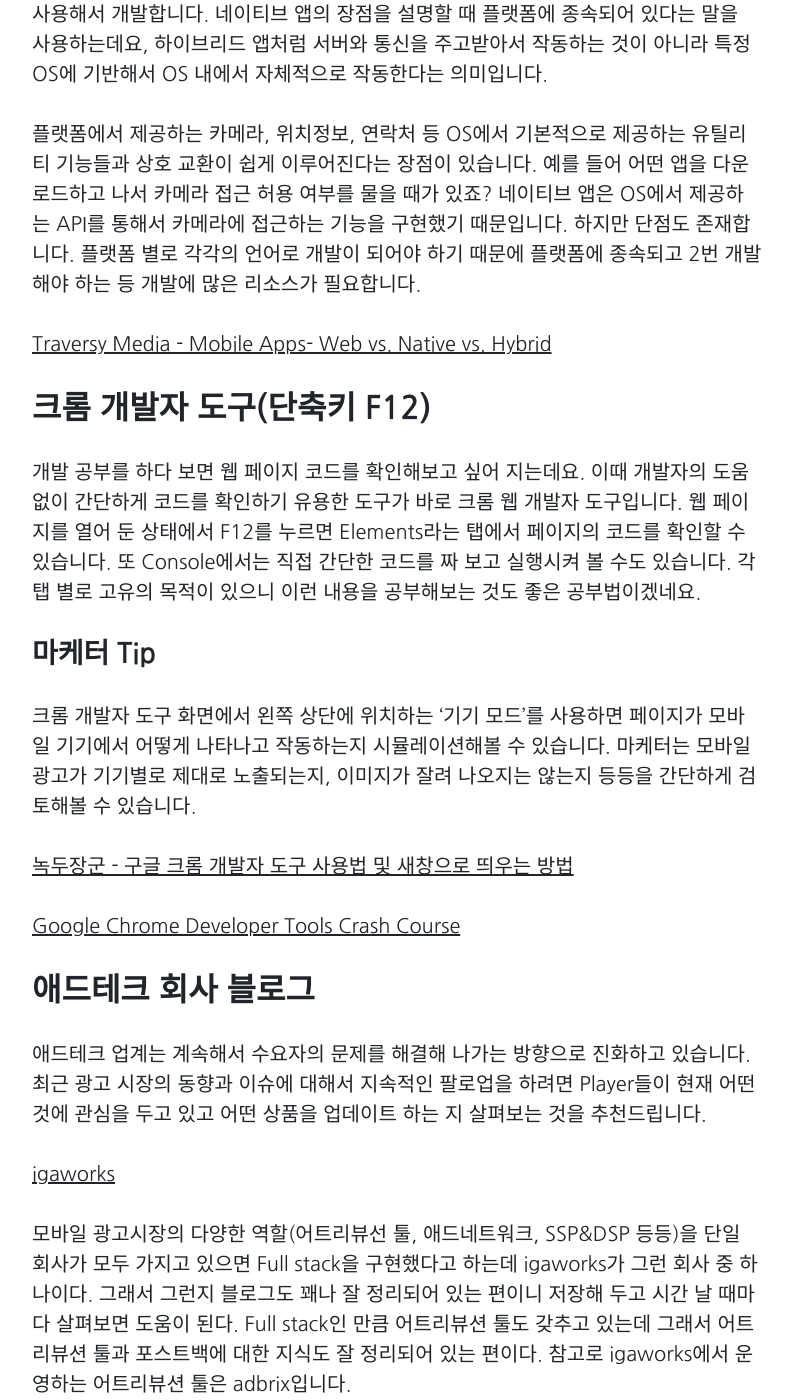
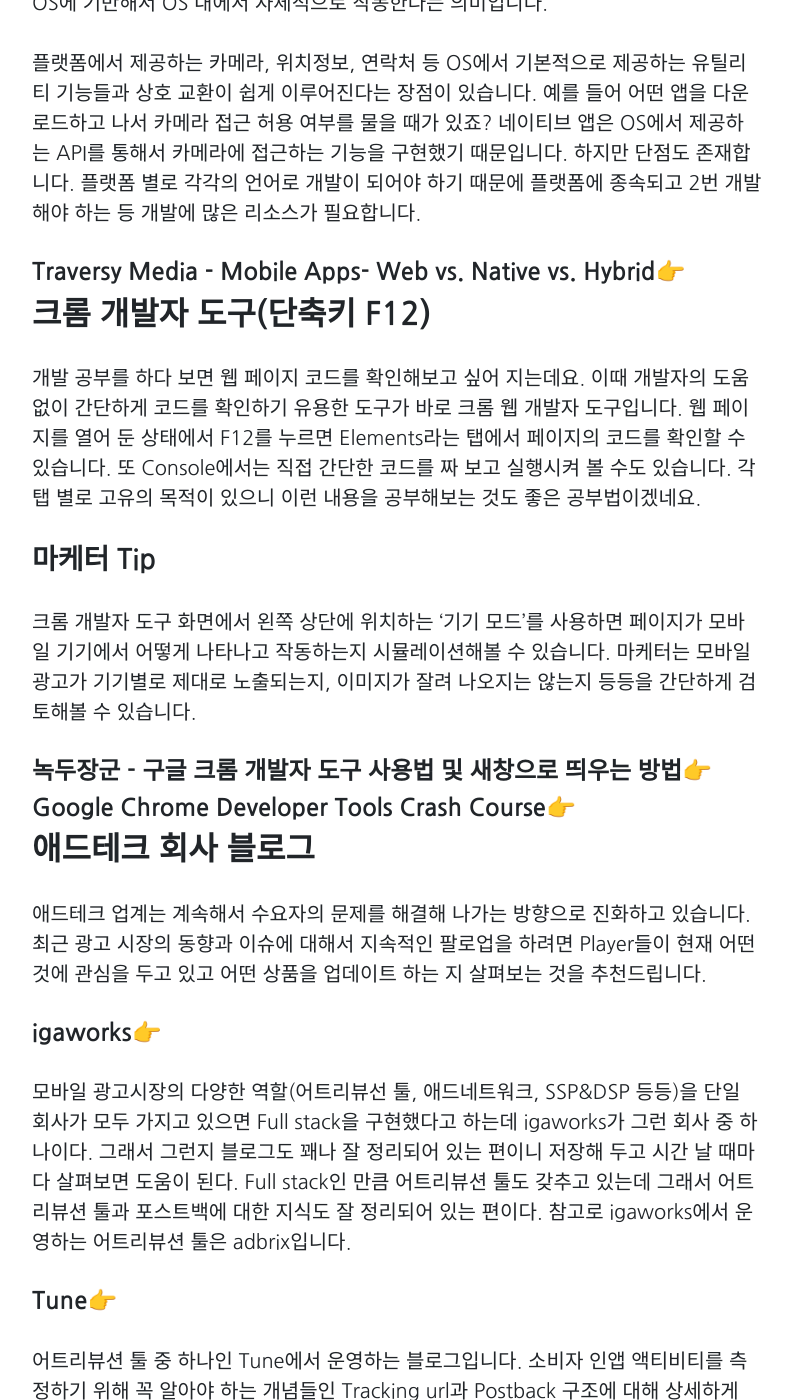
Before and after one commit to Marapro88/mara, a Jekyll site: the page built from _posts/2020-05-10-digital-marketing-cheat-key-3.md, in a window 1280 px wide and 1400 px high, scrolled down 3696 px. Shown: the whole window, without its empty margins (243-1035 px from the left). Built offline with Jekyll 4.4.1, drawn with Linux system fonts in a browser that asks for light colours; comment, search, counter and statistics services are not loaded; some of the changed text lies outside the part shown.

Commit message:
0525 링크 이모지 바꾸기

```diff
--- a/_posts/2020-05-10-digital-marketing-cheat-key-3.md
+++ b/_posts/2020-05-10-digital-marketing-cheat-key-3.md
@@ -33,13 +33,13 @@
 
 요청사항이 클라이언트 사이드이냐 서버 사이드이냐에 따라서 컨택포인트를 구별할 수 있습니다.
 
-[[생활코딩] 서버란 무엇인가](https://www.youtube.com/watch?v=bnpJVGt5Cxk)
+#### [[생활코딩] 서버란 무엇인가👉](https://www.youtube.com/watch?v=bnpJVGt5Cxk)
 
 ## API
 
 API는 서버와 클라이언트가 통신하는 규칙입니다. 예를 들어 비행기표를 검색하는 서비스를 제공한다고 가정해봅시다. 유저는 날짜, 목적지, 시간대, 요금 등등 비행기표를 요청하는 데 필요한 정보를 적어서 제출합니다. 클라이언트는 이 요청을 각 비행사 서버에 전달합니다. 서버는 요청받은 정보에 해당하는 값을 다시 응답해주면 유저는 검색 결과를 보게 됩니다. 이때 클라이언트가 어떤 식으로 정보를 요청하고 서버가 응답할 때 어떤 식으로 정보를 응답해줘야 하는 지를 정의한 규칙이 바로 API죠. 날짜는 "MMDDYY", 요금은 "#,###. 00+Currency" 형태로 응답해줘 와 같은 규칙이요. 앱 서비스 업무를 하다 보면 API 연동을 해야 한다는 말을 정말 많이 듣게 되는데요. 이제 이 말을 들으면 "필요한 정보를 다른 서비스 주체로부터 응답받아오기 위해서 통신 규칙을 전달해야 한다는 의미이구나"라고 이해하실 수 있으시겠죠?
 
-[[Mulesoft] What is API?](https://www.youtube.com/watch?v=s7wmiS2mSXY )
+#### [[Mulesoft]What is API?👉](https://www.youtube.com/watch?v=s7wmiS2mSXY )
 
 서버와 클라이언트, 그리고 API의 관계에 대해서 쉽게 잘 설명해놓은 자료입니다. 영어 자료이긴 하지만 자막 기능 사용 가능하니 꼭 한번 시청해보세요.
 
@@ -47,13 +47,13 @@
 
 Android Application Package의 줄임말로 AOS 모바일에서 플레이스토어를 거치지 않고 앱을 다운로드할 수 있는 방법으로 많이 사용됩니다. 앱 서비스 회사라면 주기적으로 수정사항과 신규 프로덕을 업데이트해서 플레이스토어에 앱을 업로드하고 배포를 하는데요, 정식으로 앱을 업로드하기 전에 수정사항들이 모바일에서 정상적으로 동작하는지 확인하기 위한 내부 QA 용도로 사용되곤 합니다. APK 파일에 대한 좀 더 자세한 설명은 아래 유튜브를 참고해주세요.
 
-[[Android] What is APK files? ](https://www.youtube.com/watch?v=Hawj4WRxNSs)
+#### [[Android]What is APK files?👉 ](https://www.youtube.com/watch?v=Hawj4WRxNSs)
 
 ## SDK
 
 Software Development Kit의 줄임말로 앱을 동작시키기 위한 각종 코드(Libraries)와 문서(Documentation), API가 정리되어 있는 파일입니다. 앱 서비스 관련 업무를 하다 보면 "저희 SDK 탑재해주셔야 해요"라는 말 들어보셨을 텐데요. 예를 들어 Facebook 광고를 활용하려면 Facebook에서 제공하는 Facebook SDK를 탑재해야 합니다. Facebook은 SDK를 통해서 광고주 앱 내 이벤트, 인스톨 이후 Action에 대해서 postback을 받아보고 유저 정보를 분석해 캠페인을 최적화합니다. 이렇게 다른 앱이 제공하는 서비스를 활용하기 위해 해당 앱의 SDK를 자사 앱에 탑재하려면 개발자의 도움을 받아야 합니다. SDK 탑재 이후 플레이스토어/ 앱스토어에 업로드하여 버전 업그레이드를 한 유저가 사용을 해야 비로소 기능을 사용할 수 있습니다. 즉, '다른 앱 SDK를 업데이트했다면 서비스를 활용하려면 시차가 있다!'라는 부분을 이해하고 계셔야 합니다. 아래 링크에서 Facebook SDK를 직접 보면 좀 더 이해하기 쉬우실 거에요.
 
-[Facebook SDK 구경하러 가기 ](https://developers.facebook.com/docs/apis-and-sdks/)
+#### [Facebook SDK 구경하러 가기👉 ](https://developers.facebook.com/docs/apis-and-sdks/)
 
 ## 앱의 종류
 
@@ -69,7 +69,7 @@
 
 플랫폼에서 제공하는 카메라, 위치정보, 연락처 등 OS에서 기본적으로 제공하는 유틸리티 기능들과 상호 교환이 쉽게 이루어진다는 장점이 있습니다. 예를 들어 어떤 앱을 다운로드하고 나서 카메라 접근 허용 여부를 물을 때가 있죠? 네이티브 앱은 OS에서 제공하는 API를 통해서 카메라에 접근하는 기능을 구현했기 때문입니다. 하지만 단점도 존재합니다. 플랫폼 별로 각각의 언어로 개발이 되어야 하기 때문에 플랫폼에 종속되고 2번 개발해야 하는 등 개발에 많은 리소스가 필요합니다.
 
-[Traversy Media - Mobile Apps- Web vs. Native vs. Hybrid](https://www.youtube.com/watch?v=ZikVtdopsfY)
+#### [Traversy Media - Mobile Apps- Web vs. Native vs. Hybrid👉](https://www.youtube.com/watch?v=ZikVtdopsfY)
 
 ## 크롬 개발자 도구(단축키 F12)
 
@@ -79,19 +79,19 @@
 
 크롬 개발자 도구 화면에서 왼쪽 상단에 위치하는 '기기 모드'를 사용하면 페이지가 모바일 기기에서 어떻게 나타나고 작동하는지 시뮬레이션해볼 수 있습니다. 마케터는 모바일 광고가 기기별로 제대로 노출되는지, 이미지가 잘려 나오지는 않는지 등등을 간단하게 검토해볼 수 있습니다.
 
-[녹두장군 - 구글 크롬 개발자 도구 사용법 및 새창으로 띄우는 방법]( https://mainia.tistory.com/2393 )
+#### [녹두장군 - 구글 크롬 개발자 도구 사용법 및 새창으로 띄우는 방법👉]( https://mainia.tistory.com/2393 )
 
-[Google Chrome Developer Tools Crash Course](https://www.youtube.com/watch?v=x4q86IjJFag)
+#### [Google Chrome Developer Tools Crash Course👉](https://www.youtube.com/watch?v=x4q86IjJFag)
 
 ## 애드테크 회사 블로그
 
 애드테크 업계는 계속해서 수요자의 문제를 해결해 나가는 방향으로 진화하고 있습니다. 최근 광고 시장의 동향과 이슈에 대해서 지속적인 팔로업을 하려면 Player들이 현재 어떤 것에 관심을 두고 있고 어떤 상품을 업데이트 하는 지 살펴보는 것을 추천드립니다.
 
-[igaworks](http://blog.igaworks.com/)
+#### [igaworks👉](http://blog.igaworks.com/)
 
 모바일 광고시장의 다양한 역할(어트리뷰선 툴, 애드네트워크, SSP&DSP 등등)을 단일 회사가 모두 가지고 있으면 Full stack을 구현했다고 하는데 igaworks가 그런 회사 중 하나이다. 그래서 그런지 블로그도 꽤나 잘 정리되어 있는 편이니 저장해 두고 시간 날 때마다 살펴보면 도움이 된다. Full stack인 만큼 어트리뷰션 툴도 갖추고 있는데 그래서 어트리뷰션 툴과 포스트백에 대한 지식도 잘 정리되어 있는 편이다. 참고로 igaworks에서 운영하는 어트리뷰션 툴은 adbrix입니다.
 
-[Tune](https://blog.naver.com/tunekorea)
+#### [Tune👉](https://blog.naver.com/tunekorea)
 
 어트리뷰션 툴 중 하나인 Tune에서 운영하는 블로그입니다. 소비자 인앱 액티비티를 측정하기 위해 꼭 알아야 하는 개념들인 Tracking url과 Postback 구조에 대해 상세하게 설명하고 있습니다.
 
@@ -99,6 +99,6 @@
 
 구글링으로 영어로 검색을 하면 좀 더 딥하고 상세한 정보를 얻을 수 있다. 주로 미국 모바일 광고 시장에서 먼저 시행되고 한국은 2~3년 정도 늦는 감이 있는데 특히 RTB 관련된 내용은 영어로 구글링 하면 양질의 정보를 얻을 수 있다. Youtube에서 영어로 검색하면 한국어로 검색할 때는 잘 나오지 않는 양질의 정보들이 많으니 검색할때는 꼮 영어로 검색하는 습관을 들여보세요.
 
-지금까지 총 3편에 걸쳐서 디지털 마케터가 알아야 할 기초지식에 대해서 살펴봤는데요. 디지털 마케팅의 세계는 무궁무진하고 아직 진화하고 있는 시장인 만큼 공부해야 할 내용도 계속해서 생기는 것 같습니다. 마케터에게 도움 될 만한 지식들을 지속적으로 업로드 할 예정이니 많이 기대해주세요.
+지금까지 총 3편에 걸쳐서 디지털 마케터가 알아야 할 기초지식에 대해서 살펴봤는데요. 디지털 마케팅의 세계는 무궁무진하고 아직 진화하고 있는 시장인 만큼 공부해야 할 내용도 계속해서 생기는 것 같습니다. 마케터에게 도움 될 만한 지식들을 지속적으로 업로드 할 예정이니 많이 기대해주세요. <br>
 
 오늘도 칼퇴하세요~! 🙋‍♀️
```
Also changed, not shown: _posts/2020-03-22-braze-honey-tip2-campaign-setting.md (+1 -1 lines), _posts/2020-04-15-digital-marketing-cheat-key-1.md (+6 -6 lines).
